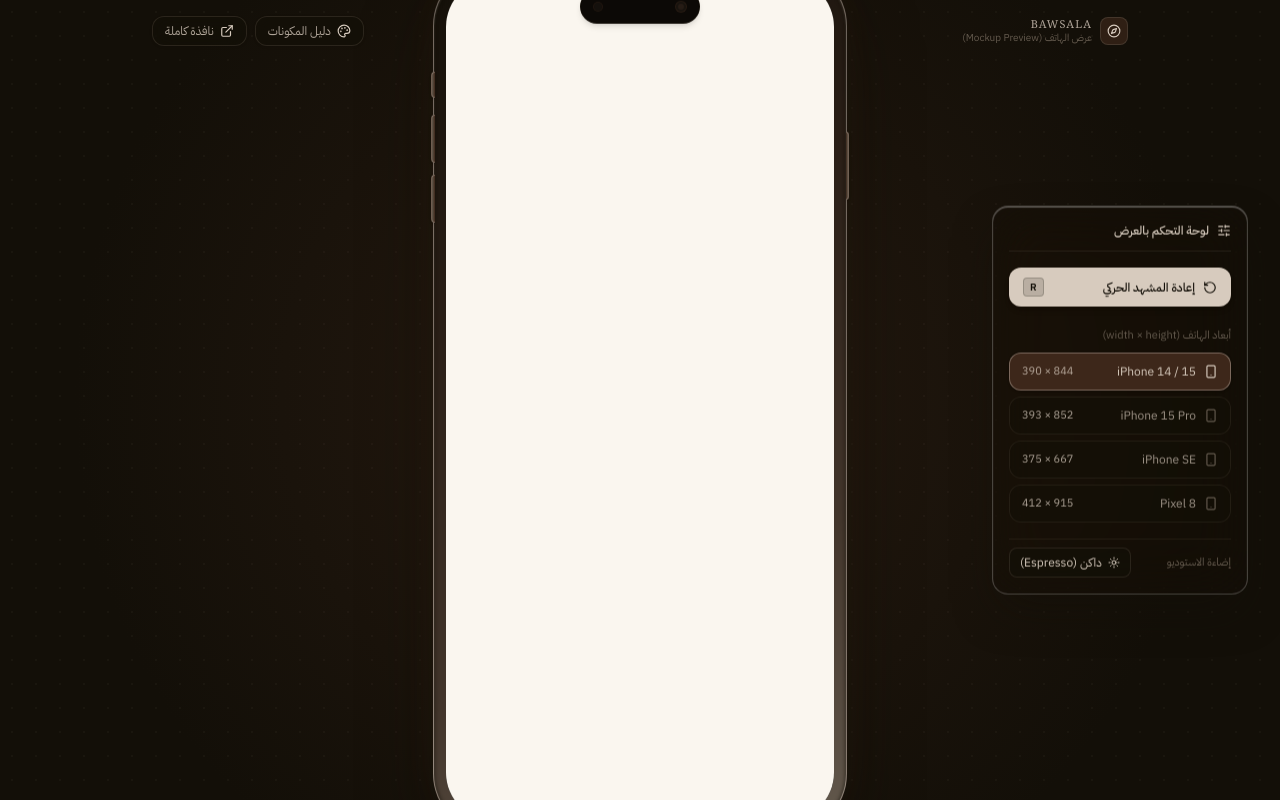
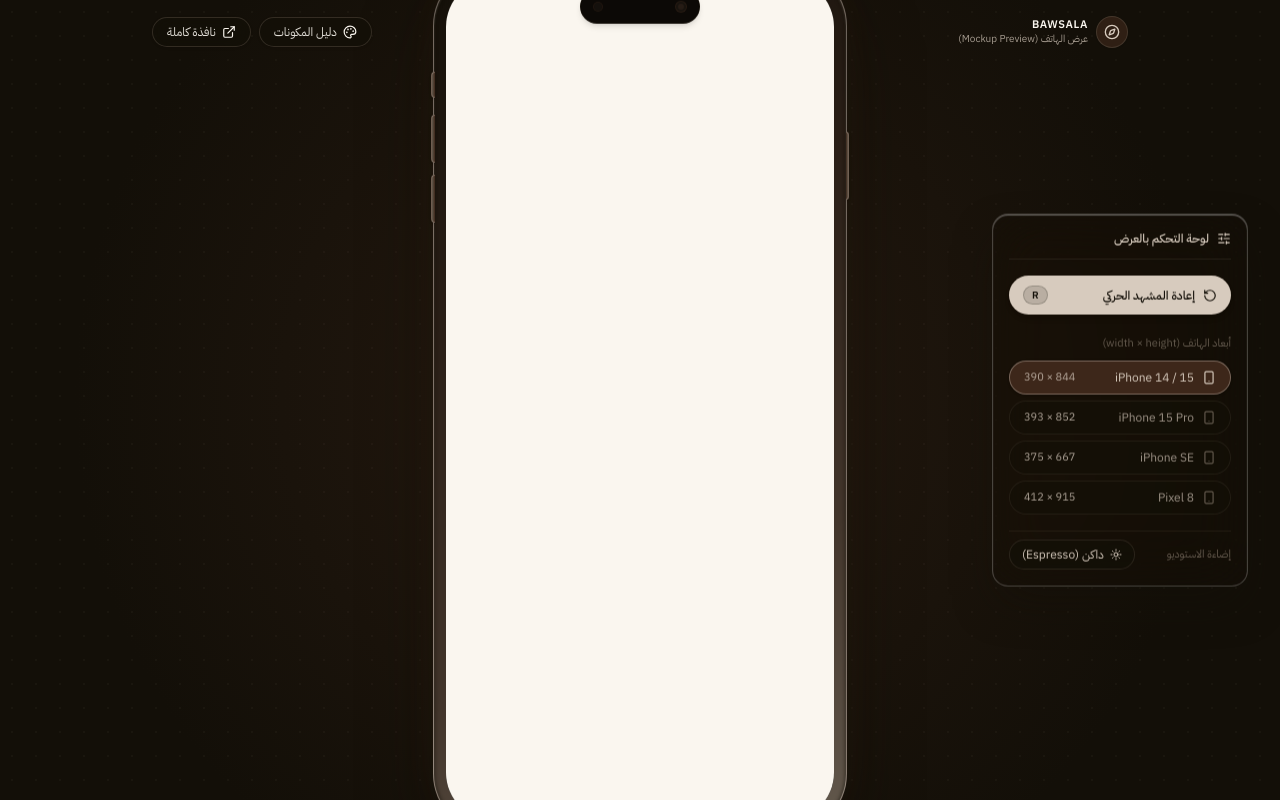
Before and after one commit to bawsala-project/bawsala-agar-app, a Next.js app: page /preview in a window 1280 px wide. Built offline with nearby package versions, Linux system fonts and the light colour scheme.

Commit message:
fix(preview): replace serif font and icon square with rounded-full components

```diff
--- a/app/preview/page.tsx
+++ b/app/preview/page.tsx
@@ -113,12 +113,12 @@ export default function PreviewPage() {
             href="/"
             className="flex items-center gap-2 group text-xs text-[#D7CBBE]/80 hover:text-[#D7CBBE] transition-colors"
           >
-            <div className="w-7 h-7 rounded-lg bg-[#3D271A]/70 border border-[#645A4E]/40 flex items-center justify-center text-[#D7CBBE] group-hover:border-[#D7CBBE]/50 transition-all">
-              <Compass className="w-3.5 h-3.5" />
+            <div className="w-8 h-8 rounded-full bg-[#3D271A]/70 border border-[#645A4E]/40 flex items-center justify-center text-[#D7CBBE] group-hover:border-[#D7CBBE]/50 transition-all shadow-xs">
+              <Compass className="w-4 h-4" />
             </div>
             <div>
-              <span className="font-serif tracking-widest text-[11px] uppercase block leading-none">BAWSALA</span>
-              <span className="text-[10px] text-[#645A4E]">عرض الهاتف (Mockup Preview)</span>
+              <span className="font-sans font-semibold tracking-wider text-[11px] uppercase block leading-none text-[#FAF6EF]">BAWSALA</span>
+              <span className="text-[10px] text-[#D7CBBE]/75">عرض الهاتف (Mockup Preview)</span>
             </div>
           </Link>
         </div>
@@ -128,10 +128,10 @@ export default function PreviewPage() {
           {/* Styleguide link */}
           <Link
             href="/styleguide"
-            className="inline-flex items-center gap-1.5 px-3 py-1.5 rounded-xl text-xs text-[#D7CBBE]/80 hover:text-[#D7CBBE] bg-[#130F08]/60 hover:bg-[#130F08]/90 border border-[#645A4E]/30 backdrop-blur-md transition-all active:scale-95 shadow-sm"
+            className="inline-flex items-center gap-1.5 px-3.5 py-1.5 rounded-full text-xs text-[#FAF6EF]/90 hover:text-[#FAF6EF] bg-[#130F08]/60 hover:bg-[#130F08]/90 border border-[#645A4E]/40 backdrop-blur-md transition-all active:scale-95 shadow-sm"
             title="دليل المكونات (Styleguide)"
           >
-            <Palette className="w-3.5 h-3.5 text-[#D7CBBE]" />
+            <Palette className="w-3.5 h-3.5 text-[#FAF6EF]" />
             <span className="hidden sm:inline">دليل المكونات</span>
           </Link>
 
@@ -140,10 +140,10 @@ export default function PreviewPage() {
             href="/"
             target="_blank"
             rel="noopener noreferrer"
-            className="inline-flex items-center gap-1.5 px-3 py-1.5 rounded-xl text-xs text-[#D7CBBE]/80 hover:text-[#D7CBBE] bg-[#130F08]/60 hover:bg-[#130F08]/90 border border-[#645A4E]/30 backdrop-blur-md transition-all active:scale-95 shadow-sm"
+            className="inline-flex items-center gap-1.5 px-3.5 py-1.5 rounded-full text-xs text-[#FAF6EF]/90 hover:text-[#FAF6EF] bg-[#130F08]/60 hover:bg-[#130F08]/90 border border-[#645A4E]/40 backdrop-blur-md transition-all active:scale-95 shadow-sm"
             title="فتح التطبيق في نافذة مستقلة"
           >
-            <ExternalLink className="w-3.5 h-3.5 text-[#D7CBBE]" />
+            <ExternalLink className="w-3.5 h-3.5 text-[#FAF6EF]" />
             <span className="hidden sm:inline">نافذة كاملة</span>
           </a>
         </div>
@@ -209,14 +209,14 @@ export default function PreviewPage() {
           <button
             type="button"
             onClick={handleReplayIntro}
-            className="w-full flex items-center justify-between px-3.5 py-2.5 rounded-xl bg-[#D7CBBE] text-[#130F08] hover:bg-[#D7CBBE]/90 font-medium text-xs transition-all active:scale-97 cursor-pointer shadow-md"
+            className="w-full flex items-center justify-between px-3.5 py-2.5 rounded-full bg-[#D7CBBE] text-[#130F08] hover:bg-[#D7CBBE]/90 font-medium text-xs transition-all active:scale-97 cursor-pointer shadow-md"
             title="إعادة تشغيل حركة الدخول وحذف ذاكرة الجلسة"
           >
             <div className="flex items-center gap-2">
               <RotateCcw className="w-3.5 h-3.5" />
               <span>إعادة المشهد الحركي</span>
             </div>
-            <kbd className="text-[10px] font-sans font-semibold px-1.5 py-0.5 rounded bg-[#130F08]/15 border border-[#130F08]/20">
+            <kbd className="text-[10px] font-sans font-semibold px-2 py-0.5 rounded-full bg-[#130F08]/15 border border-[#130F08]/20">
               R
             </kbd>
           </button>
@@ -232,7 +232,7 @@ export default function PreviewPage() {
                     key={preset.id}
                     type="button"
                     onClick={() => setSelectedDevice(preset)}
-                    className={`w-full flex items-center justify-between px-3 py-2.5 rounded-xl text-xs transition-all cursor-pointer ${
+                    className={`w-full flex items-center justify-between px-3.5 py-2 rounded-full text-xs transition-all cursor-pointer ${
                       isActive
                         ? "bg-[#3D271A] text-[#D7CBBE] border border-[#D7CBBE]/40 shadow-sm"
                         : "bg-[#130F08]/40 hover:bg-[#130F08]/80 text-[#D7CBBE]/70 border border-[#645A4E]/20"
@@ -258,7 +258,7 @@ export default function PreviewPage() {
             <button
               type="button"
               onClick={() => setBackdropMode((m) => (m === "dark" ? "light" : "dark"))}
-              className="flex items-center gap-1.5 px-2.5 py-1.5 rounded-lg bg-[#130F08]/60 hover:bg-[#130F08] border border-[#645A4E]/30 text-xs text-[#D7CBBE] cursor-pointer transition-colors active:scale-95"
+              className="flex items-center gap-1.5 px-3 py-1.5 rounded-full bg-[#130F08]/60 hover:bg-[#130F08] border border-[#645A4E]/30 text-xs text-[#D7CBBE] cursor-pointer transition-colors active:scale-95"
             >
               {isDark ? (
                 <>
@@ -278,12 +278,12 @@ export default function PreviewPage() {
 
       {/* Bottom Compact Controls Bar (for tablets/narrower screens) */}
       <footer className="xl:hidden absolute bottom-4 inset-x-0 z-30 flex items-center justify-center gap-2 pointer-events-auto px-4">
-        <div className="flex items-center gap-2 p-1.5 rounded-2xl bawsala-glass-dark border border-[#645A4E]/30 backdrop-blur-xl shadow-xl">
+        <div className="flex items-center gap-2 p-1.5 rounded-full bawsala-glass-dark border border-[#645A4E]/30 backdrop-blur-xl shadow-xl">
           {/* Replay */}
           <button
             type="button"
             onClick={handleReplayIntro}
-            className="flex items-center gap-1.5 px-3 py-1.5 rounded-xl bg-[#D7CBBE] text-[#130F08] text-xs font-medium cursor-pointer active:scale-95"
+            className="flex items-center gap-1.5 px-3 py-1.5 rounded-full bg-[#D7CBBE] text-[#130F08] text-xs font-medium cursor-pointer active:scale-95"
           >
             <RotateCcw className="w-3.5 h-3.5" />
             <span>إعادة المشهد</span>
@@ -296,7 +296,7 @@ export default function PreviewPage() {
                 key={p.id}
                 type="button"
                 onClick={() => setSelectedDevice(p)}
-                className={`px-2.5 py-1.5 rounded-xl text-xs transition-colors cursor-pointer ${
+                className={`px-2.5 py-1.5 rounded-full text-xs transition-colors cursor-pointer ${
                   p.id === selectedDevice.id
                     ? "bg-[#3D271A] text-[#D7CBBE] border border-[#D7CBBE]/30"
                     : "text-[#645A4E] hover:text-[#D7CBBE]"
@@ -311,7 +311,7 @@ export default function PreviewPage() {
           <button
             type="button"
             onClick={() => setBackdropMode((m) => (m === "dark" ? "light" : "dark"))}
-            className="p-1.5 rounded-xl text-[#D7CBBE]/80 hover:text-[#D7CBBE] cursor-pointer"
+            className="p-1.5 rounded-full text-[#D7CBBE]/80 hover:text-[#D7CBBE] cursor-pointer"
             title="تبديل إضاءة الخلفية"
           >
             {isDark ? <Sun className="w-3.5 h-3.5" /> : <Moon className="w-3.5 h-3.5" />}
```
